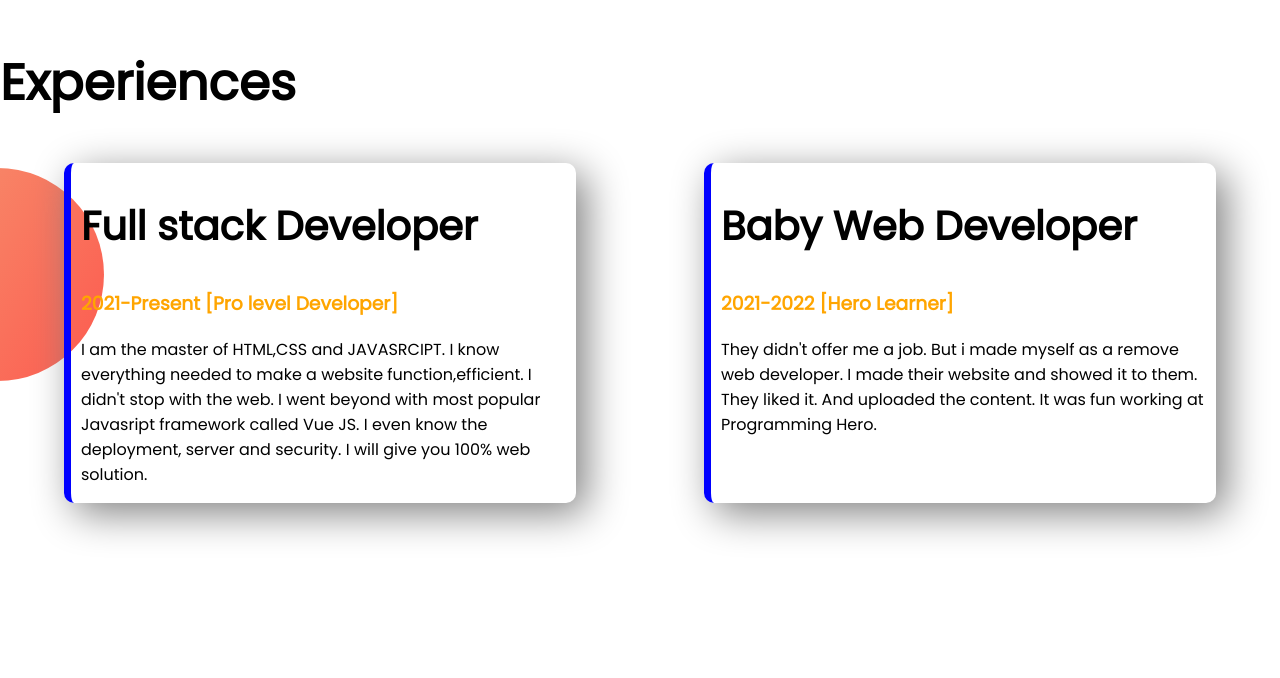
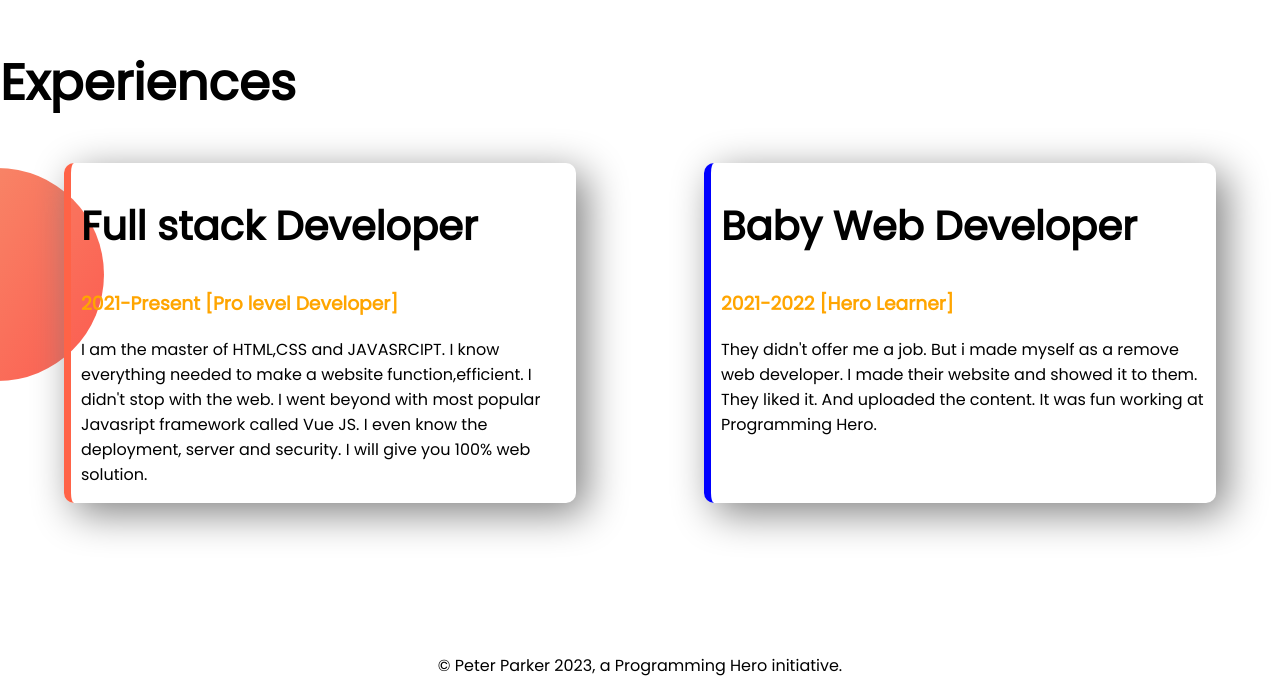
Before and after one commit to Khurshedspi/Developer-Portfolio, a plain HTML site: page index.html in a window 1280 px wide. Shown: the part 1228-1906 px from the top of the page. Before the commit the page ends 1881 px from the top, so only its background shows below. Drawn offline with Linux system fonts and the light colour scheme.

Commit message:
ninth add codde

```diff
--- a/index.html
+++ b/index.html
@@ -43,7 +43,7 @@
     <section class="experience-area">
         <h1>Experiences</h1>
         <div class="flexible-container">
-            <div class="experience-item">
+            <div id="full-stack-developer" class="experience-item">
                 <h2>Full stack Developer</h2>
                 <h3 class="orange-color">2021-Present [Pro level Developer]</h3>
                 <p>
@@ -53,7 +53,7 @@
 
             </div>
 
-            <div class="experience-item">
+            <div id="baby-web-develorper" class="experience-item">
                 <h2>Baby Web Developer</h2>
                 <h3 class="orange-color">2021-2022 [Hero Learner]</h3>
                 <p>
@@ -65,5 +65,6 @@
     </section>
 
 </body>
+<footer>© Peter Parker 2023, a Programming Hero initiative.</footer>
 
 </html>
--- a/style.css
+++ b/style.css
@@ -62,5 +62,16 @@ h2 {
     padding-left: 10px;
     border-radius: 10px;
     box-shadow: 10px 10px 40px gray;
+}
+
+#full-stack-developer {
+    border-left: 7px solid tomato;
+}
+
+#baby-web-develorper {
     border-left: 7px solid blue;
 }
+
+footer {
+    text-align: center;
+}
```
